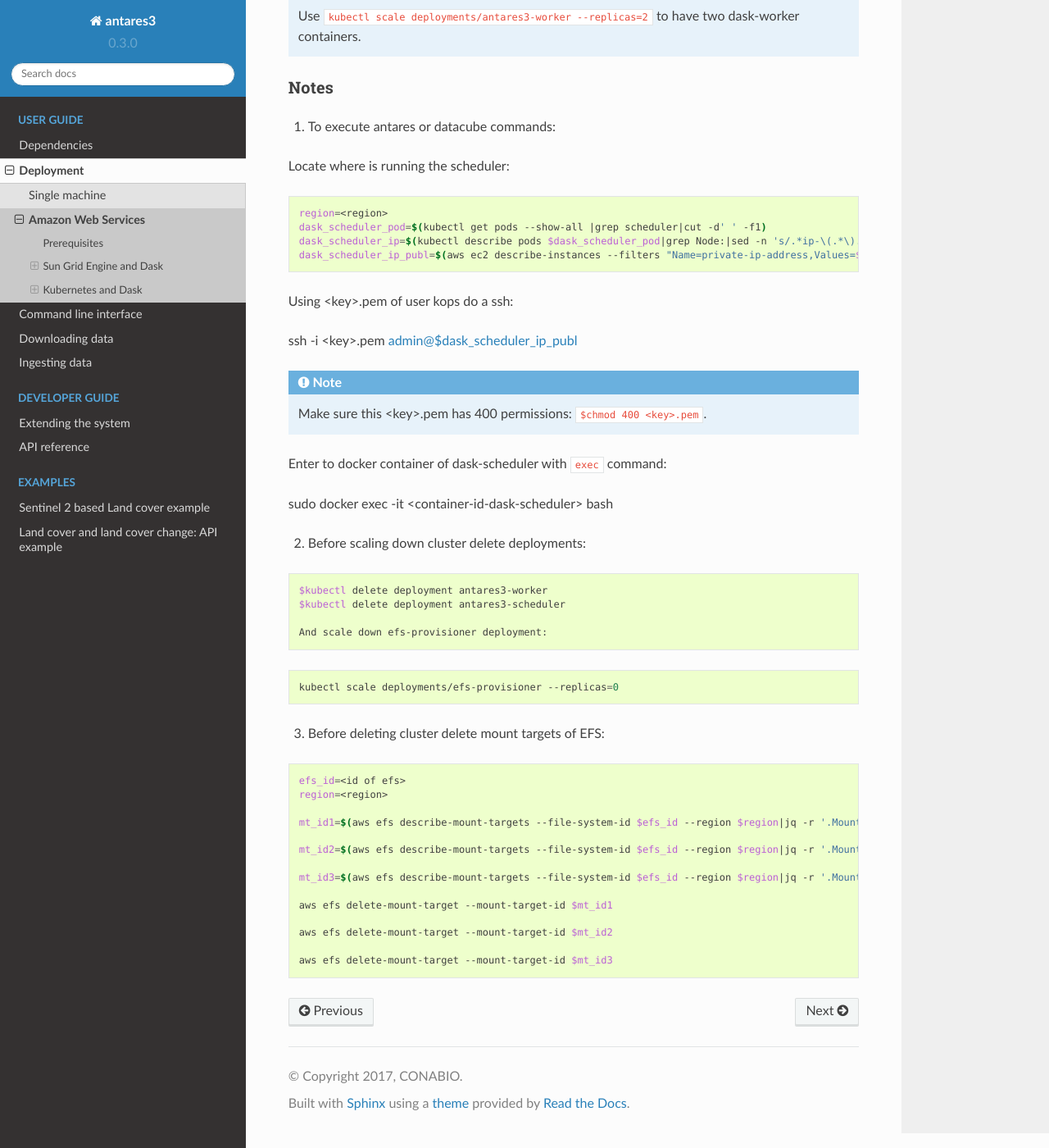
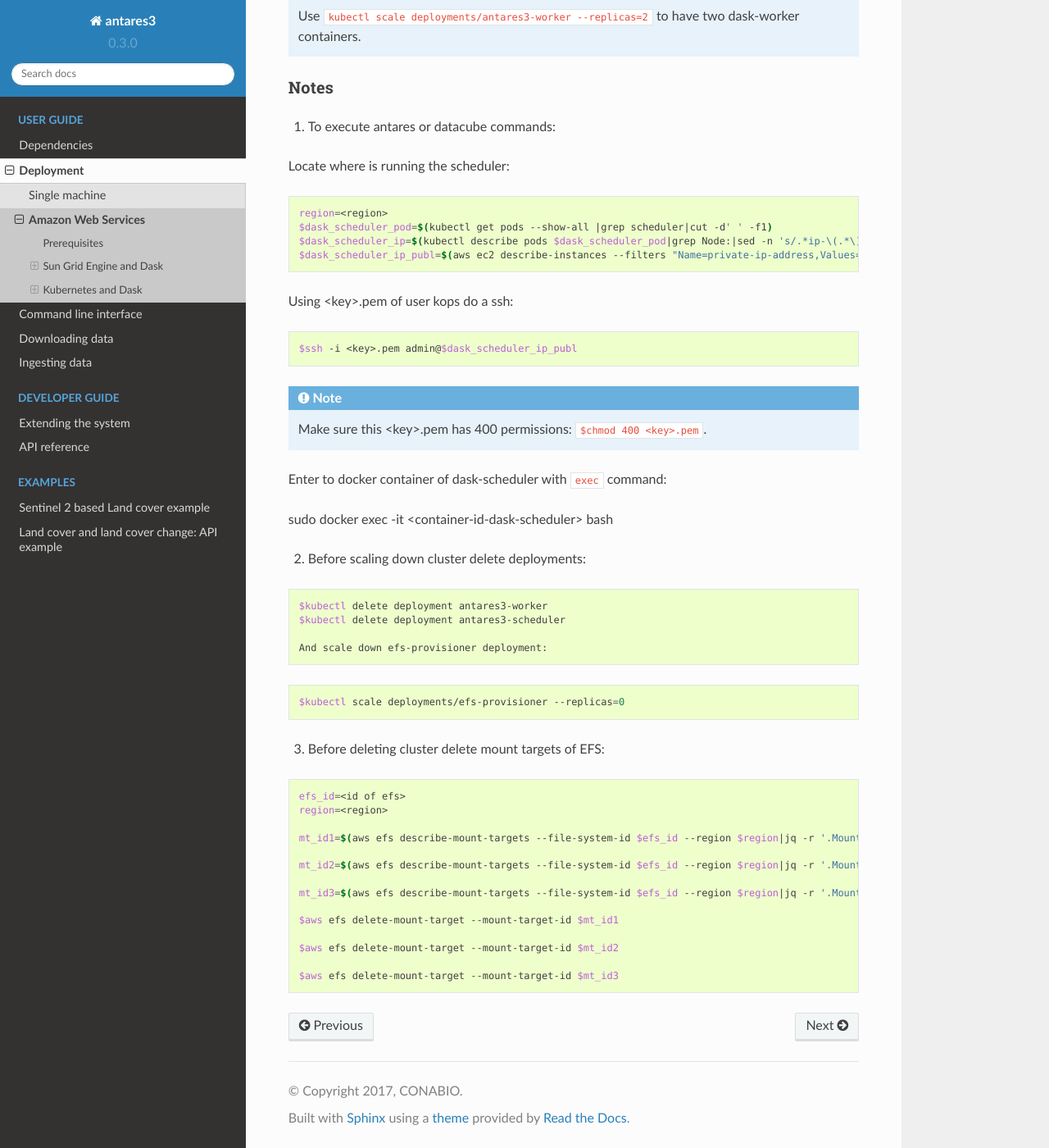
Before and after one commit to CONABIO/antares3, a Sphinx documentation site: the page built from docs/deployment/aws_cloud.rst, in a window 1280 px wide and 1400 px high, scrolled down 28538 px. Shown: the whole window at 82% size. Built offline with Sphinx 7.4.7 and the Read the Docs theme 2.0.0, drawn with Linux system fonts in a browser that asks for light colours.

Commit message:
fixing some bash variables format

```diff
--- a/docs/deployment/aws_cloud.rst
+++ b/docs/deployment/aws_cloud.rst
@@ -1128,7 +1128,7 @@
 
 .. code-block:: bash
 
-    $pv_id=$(kubectl get pv|grep pvc | cut -d' ' -f1)
+    pv_id=$(kubectl get pv|grep pvc | cut -d' ' -f1)
     $kubectl patch pv $pv_id -p '{"spec":{"persistentVolumeReclaimPolicy":"Retain"}}
 
 
@@ -1260,7 +1260,7 @@
 	      - name: antares3-scheduler
 	        imagePullPolicy: Always #IfNotPresent
 	        image: madmex/antares3-k8s-cluster-dependencies:latest #Docker image to be used for dask scheduler/worker container
-	        command: ["/bin/bash", "-c", "/home/madmex_user/.local/bin/antares init && /usr/local/bin/dask-scheduler --port 8786 --bokeh-port 	8787 --scheduler-file /shared_volume/scheduler.json"]
+	        command: ["/bin/bash", "-c", "/home/madmex_user/.local/bin/antares init && /usr/local/bin/dask-scheduler --port 8786 --bokeh-port 8787 --scheduler-file /shared_volume/scheduler.json"]
 	        ports:
 	         - containerPort: 8787
 	         - containerPort: 8786
@@ -1355,7 +1355,7 @@
 	      - name: antares3-worker
 	        imagePullPolicy: Always
 	        image: madmex/antares3-k8s-cluster-dependencies:v3 #Docker image to be used for dask scheduler/worker container
-	        command: ["/bin/bash", "-c", "/home/madmex_user/.local/bin/antares init && /usr/local/bin/dask-worker --worker-port 8786 --nthreads 	1 --no-bokeh --death-timeout 60 --scheduler-file /shared_volume/scheduler.json"]
+	        command: ["/bin/bash", "-c", "/home/madmex_user/.local/bin/antares init && /usr/local/bin/dask-worker --worker-port 8786 --nthreads 1 --no-bokeh --death-timeout 60 --scheduler-file /shared_volume/scheduler.json"]
 	        ports:
 	          - containerPort: 8786
 	        env:
@@ -1407,14 +1407,16 @@
 .. code-block:: bash
 
 	region=<region>
-	dask_scheduler_pod=$(kubectl get pods --show-all |grep scheduler|cut -d' ' -f1)
-	dask_scheduler_ip=$(kubectl describe pods $dask_scheduler_pod|grep Node:|sed -n 's/.*ip-\(.*\).us-.*/\1/p'|sed -n 's/-/./g;p')
-	dask_scheduler_ip_publ=$(aws ec2 describe-instances --filters "Name=private-ip-address,Values=$dask_scheduler_ip" --region=<region>|jq -r '.Reservations[].Instances[].PublicDnsName')
+	$dask_scheduler_pod=$(kubectl get pods --show-all |grep scheduler|cut -d' ' -f1)
+	$dask_scheduler_ip=$(kubectl describe pods $dask_scheduler_pod|grep Node:|sed -n 's/.*ip-\(.*\).us-.*/\1/p'|sed -n 's/-/./g;p')
+	$dask_scheduler_ip_publ=$(aws ec2 describe-instances --filters "Name=private-ip-address,Values=$dask_scheduler_ip" --region=<region>|jq -r '.Reservations[].Instances[].PublicDnsName')
 
 
 Using <key>.pem of user kops do a ssh:
 
-ssh -i <key>.pem admin@$dask_scheduler_ip_publ
+.. code-block:: bash
+
+    $ssh -i <key>.pem admin@$dask_scheduler_ip_publ
 
 
 .. note::
@@ -1438,7 +1440,7 @@
 
 .. code-block:: bash
 
-    kubectl scale deployments/efs-provisioner --replicas=0
+    $kubectl scale deployments/efs-provisioner --replicas=0
 
 3. Before deleting cluster delete mount targets of EFS:
 
@@ -1454,11 +1456,11 @@
 
 	mt_id3=$(aws efs describe-mount-targets --file-system-id $efs_id --region $region|jq -r '.MountTargets[]|.MountTargetId'|tr -s '\n' ' '|cut 	-d' ' -f3)
 
-	aws efs delete-mount-target --mount-target-id $mt_id1
-
-	aws efs delete-mount-target --mount-target-id $mt_id2
-
-	aws efs delete-mount-target --mount-target-id $mt_id3
+	$aws efs delete-mount-target --mount-target-id $mt_id1
+
+	$aws efs delete-mount-target --mount-target-id $mt_id2
+
+	$aws efs delete-mount-target --mount-target-id $mt_id3
 
 .. Kubernetes references:
 
```
